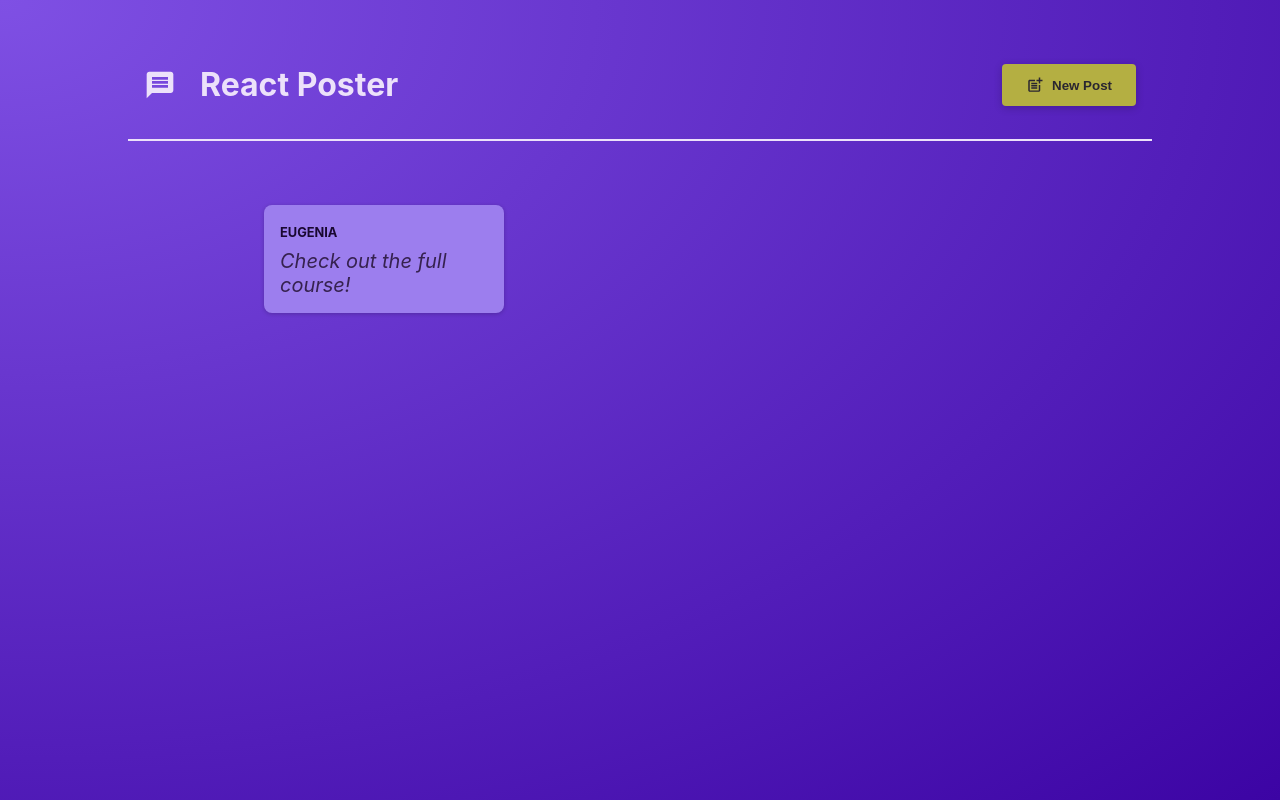
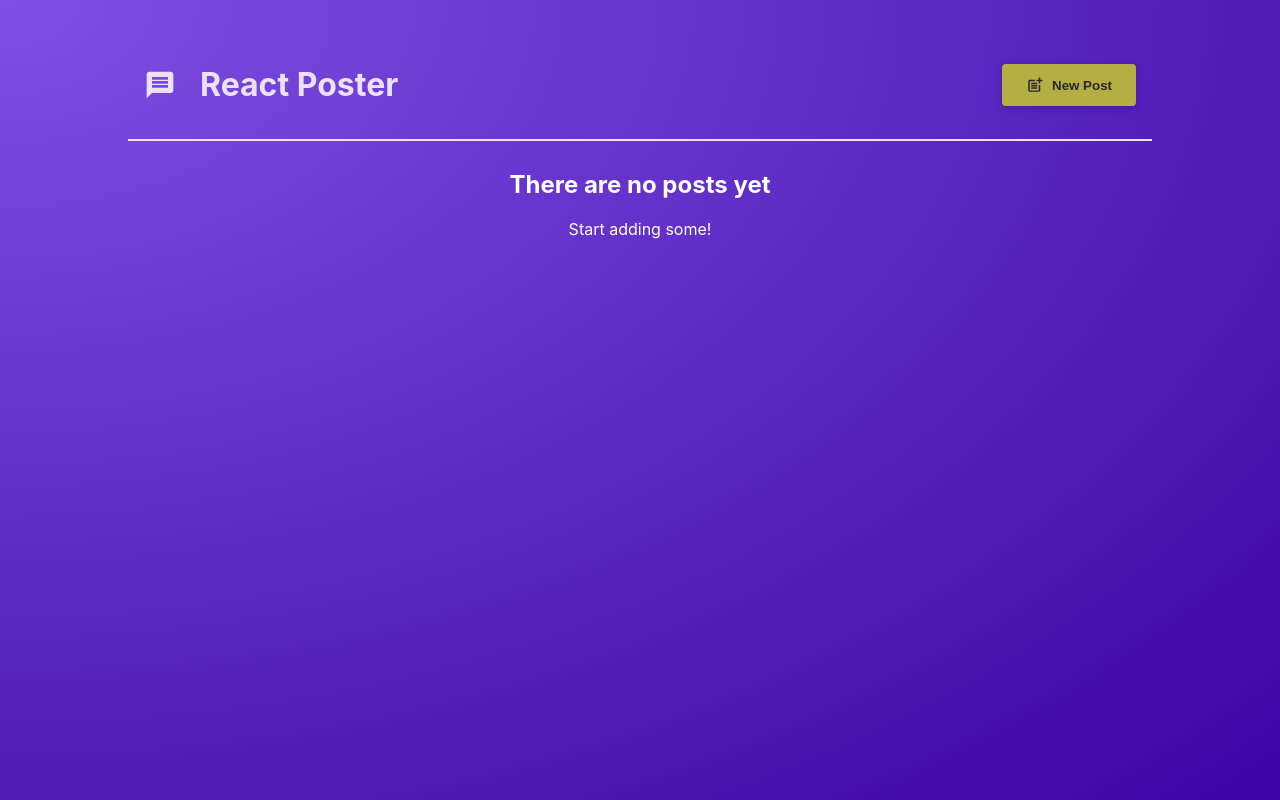
Before and after one commit to eugenia1984/react-and-nextjs-projects, a React (Vite) app in the folder react/post-app/: page / in a window 1280 px wide. Built offline with nearby package versions, Linux system fonts and the light colour scheme.

Commit message:
feat: post list

```diff
--- a/react/post-app/src/components/PostList.jsx
+++ b/react/post-app/src/components/PostList.jsx
@@ -12,7 +12,7 @@
   const [posts, setPosts] = useState([]);
 
   const addPostHandler = (postData) => {
-    setPosts((existingPosts) => [postData, ...existingPosts])
+    setPosts((existingPosts) => [postData, ...existingPosts]);
   };
 
   return (
@@ -22,9 +22,24 @@
           <NewPost onCancel={onStopPosting} onAddPost={addPostHandler} />
         </Modal>
       )}
-      <ul className={classes.posts}>
-        <Post author="Eugenia" body="Check out the full course!" />
-      </ul>
+
+      {posts.length > 0 && (
+        <ul className={classes.posts}>
+          {posts.map((post, index) => (
+            <Post
+              key={post.author + index}
+              author={post.author}
+              body={post.body}
+            />
+          ))}
+        </ul>
+      )}
+      {posts.length === 0 && (
+        <div style={{ textAlign: "center", color: "white" }}>
+          <h2>There are no posts yet</h2>
+          <p>Start adding some!</p>
+        </div>
+      )}
     </>
   );
 };
```
